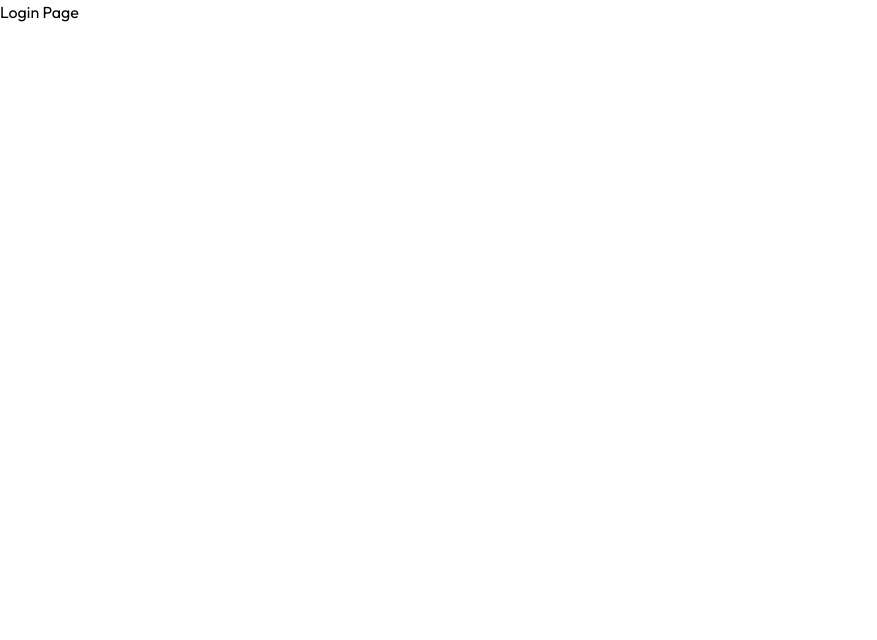
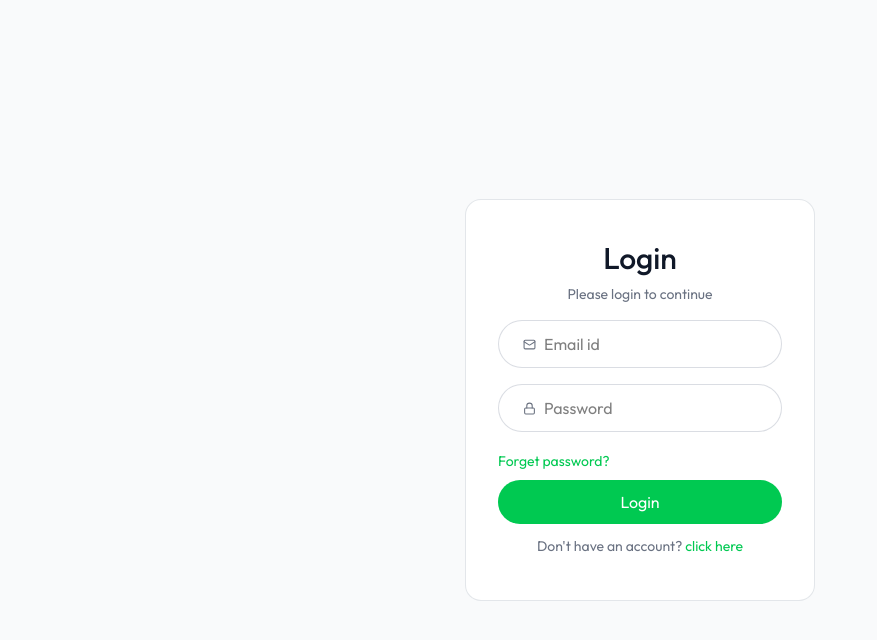
Before and after one commit to rohitmoger11-cyber/resume-builder, a React (Vite) app in the folder client/: page /login in a window 1280 px wide. Shown: the top 640 px of the page, without its empty margins (0-877 px from the left). Built offline with nearby package versions, Linux system fonts and the light colour scheme.

Commit message:
second commit

```diff
--- /dev/null
+++ b/client/src/components/Navebar.jsx
@@ -0,0 +1,25 @@
+import React from "react";
+import { Link , useNavigate} from "react-router-dom";
+
+const Navebar = () => {
+    const user={ name:'John Doe'}
+    const navigate = useNavigate()
+    const logoutUser = () => {
+        navigate('/')
+    }
+    return (
+        <div  className="shadow bg-white">
+            <nav className="flex items-center justify-between max-w-7xl mx-auto px-4 py-3.5 text-slate-800 transition-all">
+                <Link to='/'>
+                <img src="/logo.svg" alt="logo" className="h-11 w-auto"/>
+                </Link>
+                <div className="flex items-center gap-4 text-sm">
+                    <p>Hi, {user?.name}</p>
+                    <button onClick={logoutUser} className="bg-white hover:bg-slate-50 border border-gray-300  px-7 py-1.5 rounded-full active:scale-95 transition-all" >Logout</button>
+                </div>
+             </nav>
+        </div>
+    )
+}
+
+export default Navebar;
--- a/client/src/pages/Layout.jsx
+++ b/client/src/pages/Layout.jsx
@@ -1,11 +1,12 @@
 import React from "react";
 import { Outlet } from "react-router-dom";
+import Navebar from "../components/Navebar";
 
 const Layout = () => {
   return (
     <div>
-      <h1>Layout Page</h1>
-      <div>
+      <div className="min-h-screen bg-gray-50">
+        <Navebar />
         <Outlet />
       </div>
     </div>
--- a/client/src/pages/Login.jsx
+++ b/client/src/pages/Login.jsx
@@ -1,9 +1,55 @@
 import React from "react";
+import { Lock, Mail, User2Icon } from "lucide-react";
 
 const Login = () => {
+
+  const query= new URLSearchParams(window.location.search);
+  const urlstate = query.get("state")
+
+  const [state, setState] = React.useState(urlstate || "login")
+
+    const [formData, setFormData] = React.useState({
+        name: '',
+        email: '',
+        password: ''
+    })
+
+    const handleSubmit = async (e) => {
+        e.preventDefault()
+
+    }
+
+    const handleChange = (e) => {
+        const { name, value } = e.target
+        setFormData(prev => ({ ...prev, [name]: value }))
+    }
   return (
-    <div>
-      <h1>Login Page</h1>
+    <div className='flex items-center justify-center h-screen bg-gray-50'>
+       <form onSubmit={handleSubmit} className="sm:w-[350px] w-full text-center border border-gray-300/60 rounded-2xl px-8 bg-white">
+                <h1 className="text-gray-900 text-3xl mt-10 font-medium">{state === "login" ? "Login" : "Sign up"}</h1>
+                <p className="text-gray-500 text-sm mt-2">Please {state} to continue</p>
+                {state !== "login" && (
+                    <div className="flex items-center mt-6 w-full bg-white border border-gray-300/80 h-12 rounded-full overflow-hidden pl-6 gap-2">
+                        <User2Icon size={16} color="#6B7280"/>
+                        <input type="text" name="name" placeholder="Name" className="border-none outline-none ring-0" value={formData.name} onChange={handleChange} required />
+                    </div>
+                )}
+                <div className="flex items-center w-full mt-4 bg-white border border-gray-300/80 h-12 rounded-full overflow-hidden pl-6 gap-2">
+                    <Mail size={13} color="#6B7280"/>
+                    <input type="email" name="email" placeholder="Email id" className="border-none outline-none ring-0" value={formData.email} onChange={handleChange} required />
+                </div>
+                <div className="flex items-center mt-4 w-full bg-white border border-gray-300/80 h-12 rounded-full overflow-hidden pl-6 gap-2">
+                    <Lock size={13} color="#6B7280"/>
+                    <input type="password" name="password" placeholder="Password" className="border-none outline-none ring-0" value={formData.password} onChange={handleChange} required />
+                </div>
+                <div className="mt-4 text-left text-green-500">
+                    <button className="text-sm" type="reset">Forget password?</button>
+                </div>
+                <button type="submit" className="mt-2 w-full h-11 rounded-full text-white bg-green-500 hover:opacity-90 transition-opacity">
+                    {state === "login" ? "Login" : "Sign up"}
+                </button>
+                <p onClick={() => setState(prev => prev === "login" ? "register" : "login")} className="text-gray-500 text-sm mt-3 mb-11">{state === "login" ? "Don't have an account?" : "Already have an account?"} <a href="#" className="text-green-500 hover:underline">click here</a></p>
+            </form>
     </div>
   )
 }
```
